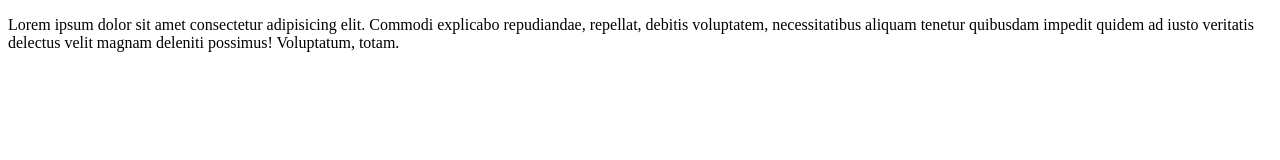
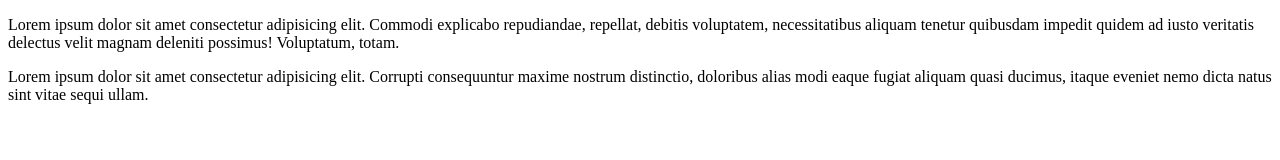
Before and after one commit to jatzencastillo/Prueba3, a plain HTML site: page index.html in a window 1280 px wide. Drawn offline with Linux system fonts and the light colour scheme.

Commit message:
Es el primer commit del proyecto

```diff
--- a/index.html
+++ b/index.html
@@ -8,5 +8,6 @@
 </head>
 <body>
     <p>Lorem ipsum dolor sit amet consectetur adipisicing elit. Commodi explicabo repudiandae, repellat, debitis voluptatem, necessitatibus aliquam tenetur quibusdam impedit quidem ad iusto veritatis delectus velit magnam deleniti possimus! Voluptatum, totam.</p>
+    <p>Lorem ipsum dolor sit amet consectetur adipisicing elit. Corrupti consequuntur maxime nostrum distinctio, doloribus alias modi eaque fugiat aliquam quasi ducimus, itaque eveniet nemo dicta natus sint vitae sequi ullam.</p>
 </body>
 </html>
```
